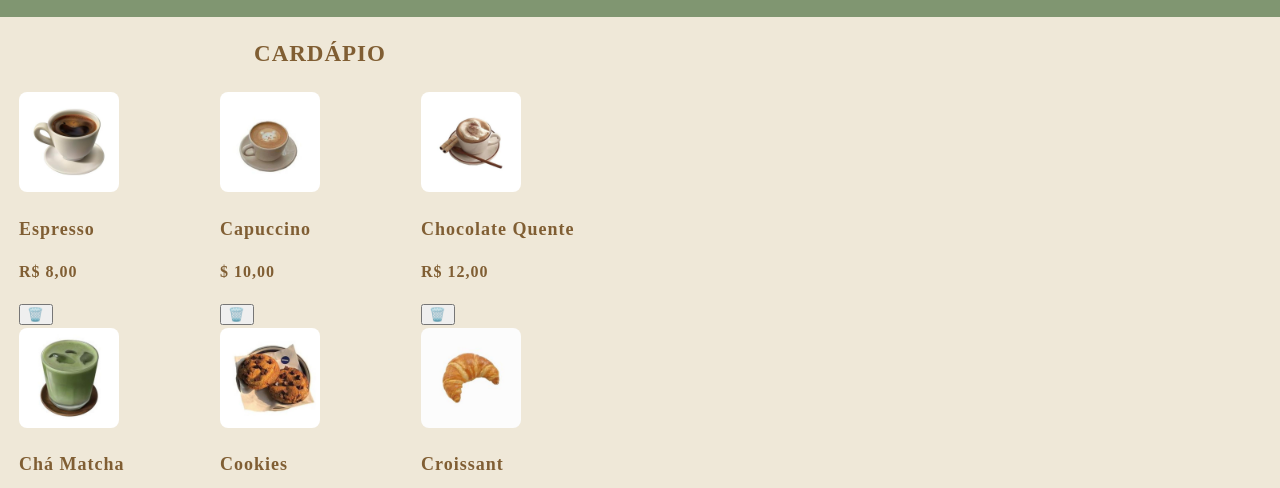
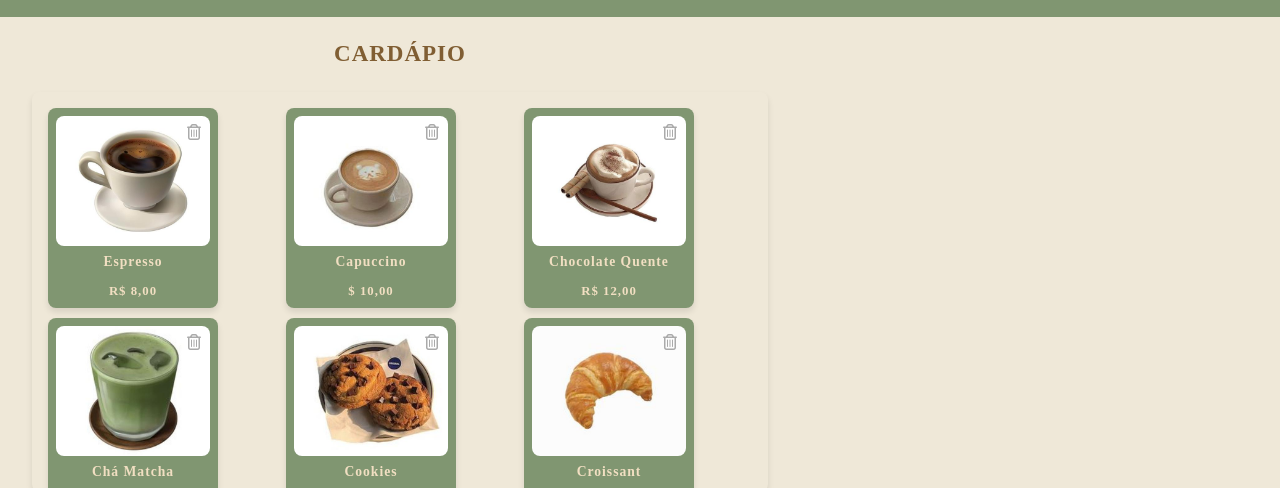
Before and after one commit to nnicolly/TechBistro, a plain HTML site: page index.html in a window 1280 px wide. Shown: the part 83-571 px from the top of the page. Drawn offline with Linux system fonts and the light colour scheme.

Commit message:
Add files via upload

```diff
--- a/index.html
+++ b/index.html
@@ -24,55 +24,55 @@
                     <img src="assets/espresso.jpg" alt="Café espresso">
                     <h2>Espresso</h2>
                     <p>R$ 8,00</p>
-                    <button class="delete-btn">🗑️</button>
+                    <button class="delete-btn"><i class="fa-regular fa-trash-can"></i></button>
                 </div>
                 <div class="produto-card">
                 	<img src="assets/capuccino.jpg" alt="Capuccino">
                     <h2>Capuccino</h2>
                     <p>$ 10,00</p>
-                    <button class="delete-btn">🗑️</button>
+                    <button class="delete-btn"><i class="fa-regular fa-trash-can"></i></button>
                 </div>
                 <div class="produto-card">
                     <img src="assets/hot chocolate.jpg" alt="Chocolate Quente">
                     <h2>Chocolate Quente</h2>
                     <p>R$ 12,00</p>
-                    <button class="delete-btn">🗑️</button>
+                    <button class="delete-btn"><i class="fa-regular fa-trash-can"></i></button>
                 </div>
                 <div class="produto-card">
                     <img src="assets/matcha green tea.jpg" alt="Chá Matcha">
                     <h2>Chá Matcha</h2>
                     <p>R$ 15,00</p>
-                    <button class="delete-btn">🗑️</button>
+                    <button class="delete-btn"><i class="fa-regular fa-trash-can"></i></button>
                 </div>
                 <div class="produto-card">
                     <img src="assets/cookies.jpg" alt="Cookies">
                     <h2>Cookies</h2>
                     <p>R$ 8,00</p>
-                    <button class="delete-btn">🗑️</button>
+                    <button class="delete-btn"><i class="fa-regular fa-trash-can"></i></button>
                 </div>
                 <div class="produto-card">
                     <img src="assets/croissant.jpg" alt="Croissant">
                     <h2>Croissant</h2>
                     <p>R$ 10,00</p>
-                    <button class="delete-btn">🗑️</button>
+                    <button class="delete-btn"><i class="fa-regular fa-trash-can"></i></button>
                 </div>
                 <div class="produto-card">
                     <img src="assets/toast.jpg" alt="Torrada Gourmet">
                     <h2>Torrada Gourmet</h2>
                     <p>R$ 12,00</p>
-                    <button class="delete-btn">🗑️</button>
+                    <button class="delete-btn"><i class="fa-regular fa-trash-can"></i></button>
                 </div>
                 <div class="produto-card">
                     <img src="assets/strawberry cake.jpg" alt="Bolo de Morango">
                     <h2>Bolo de Morango</h2>
                     <p>R$ 15,00</p>
-                    <button class="delete-btn">🗑️</button>
+                    <button class="delete-btn"><i class="fa-regular fa-trash-can"></i></button>
                 </div>
                 <div class="produto-card">
                     <img src="assets/pancakes.jpg" alt="Panquecas Americanas">
                     <h2>Panquecas Americanas</h2>
                     <p>R$ 20,00</p>
-                    <button class="delete-btn">🗑️</button>
+                    <button class="delete-btn"><i class="fa-regular fa-trash-can"></i></button>
                 </div>
             </div>
         </section>
@@ -94,7 +94,7 @@
                         <i class="fa-brands fa-linkedin"></i>
                     </a>
 
-                    <a href="#" class="footer-link" id="Github">
+                    <a href="https://github.com/nnicolly" class="footer-link" id="Github">
                         <i class="fa-brands fa-github"></i>
                     </a>
                 </div>
--- a/style.css
+++ b/style.css
@@ -37,13 +37,15 @@ a {
     color: #f1dfc2
 }
 
+/* ------------------------------ Seção principal do site -------------------------------*/
 .product-section{
     display: flex;
     flex-direction: column;
     justify-content: center;
     align-items: center;
-    padding-left: 10rem;
-    padding-right: 50rem;
+    padding: 0 2rem;
+    max-width: 800px;
+    text-align: center;
 }
 .cardapio__titulo{
     font-size: 23px;
@@ -53,25 +55,64 @@ a {
 .product-container{
     display:grid ;
     grid-template-columns: repeat(3, minmax(200px, 1fr));
-    gap: 1px;
-    justify-content: center;
+    gap: 10px;
+    width: 100%;
+    max-height: 400px; /* altura máxima do cardápio */
+    overflow-y: auto; /* scroll vertical */
+    padding: 1rem;
+    border-radius: 8px;
+    box-shadow: 0px 4px 6px rgba(0, 0, 0, 0.1);
+    padding-bottom: 5rem;
+}
+
+.produto-card {  /* fundo da imagem do produto */
+    display: flex;
+    flex-direction: column;
     align-items: center;
+    justify-content: space-between;
+    background-color: #809671;
+    padding: 8px;
+    border-radius: 8px;
+    box-shadow: 0 4px 6px rgba(0, 0, 0, 0.1);
+    width:170px;
+    height: 200px;
+    position: relative;
 }
+
 .produto-card img {
-    width: 50%;
-    object-fit: cover;
+    width:100%;
+    height: 130px; /* Altura menor para imagens */
+    object-fit: cover;/* Ajusta a imagem sem distorções */
     border-radius: 8px;
+
 }
 
 .produto-card h2{
-    font-size: 18px;
-    color: #805e33;
+    font-size: 0.85rem;
+    margin: 5px 0;
+    color: #f1dfc2 ;
     white-space: nowrap; /*faz com que o texto não quebre*/
+    text-align: left;
 }
 
 .produto-card p{
-    color: #805e33;
+    color: #f1dfc2;
     font-weight: bold;
+    font-size: 0.8rem;
+    margin: 3px 0;
+}
+
+.produto-card button {
+    border: none;
+    background-color: transparent;
+    cursor: pointer;
+    font-size: 1rem;
+    color: #aaaaaa;
+    margin-top: 5px;
+    position: absolute;
+    right: 10px;
+    top: 10px;
+
 }
 /* ------------------------------ Seção Rodapé -------------------------------*/
 
```
